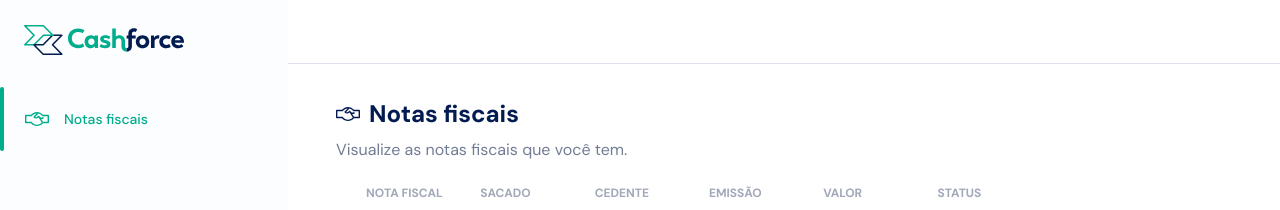
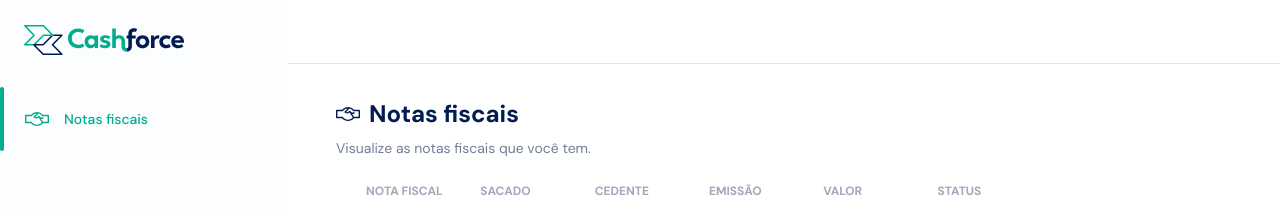
Before and after one commit to devdinho/cashforce, a React (Vite) app in the folder frontend/: page / in a window 1280 px wide. Shown: the top 210 px of the page. Built offline with nearby package versions, Linux system fonts and the light colour scheme; no server answers.

Commit message:
fix: fixed paragraph font-size

```diff
--- a/frontend/src/App.css
+++ b/frontend/src/App.css
@@ -78,7 +78,7 @@ body {
   margin-bottom: 1.375rem;
   line-height: 1.25rem;
   column-gap: 0.563rem;
-  row-gap: 1rem;
+  row-gap: .85rem;
 }
 
 .notas-fiscais-container h3 {
@@ -89,6 +89,8 @@ body {
 .notas-fiscais-container p {
   flex: 100%;
   color: #727D94;
+  font-size: 0.875rem;
+  font-weight: 400;
 }
 
 table {
```
